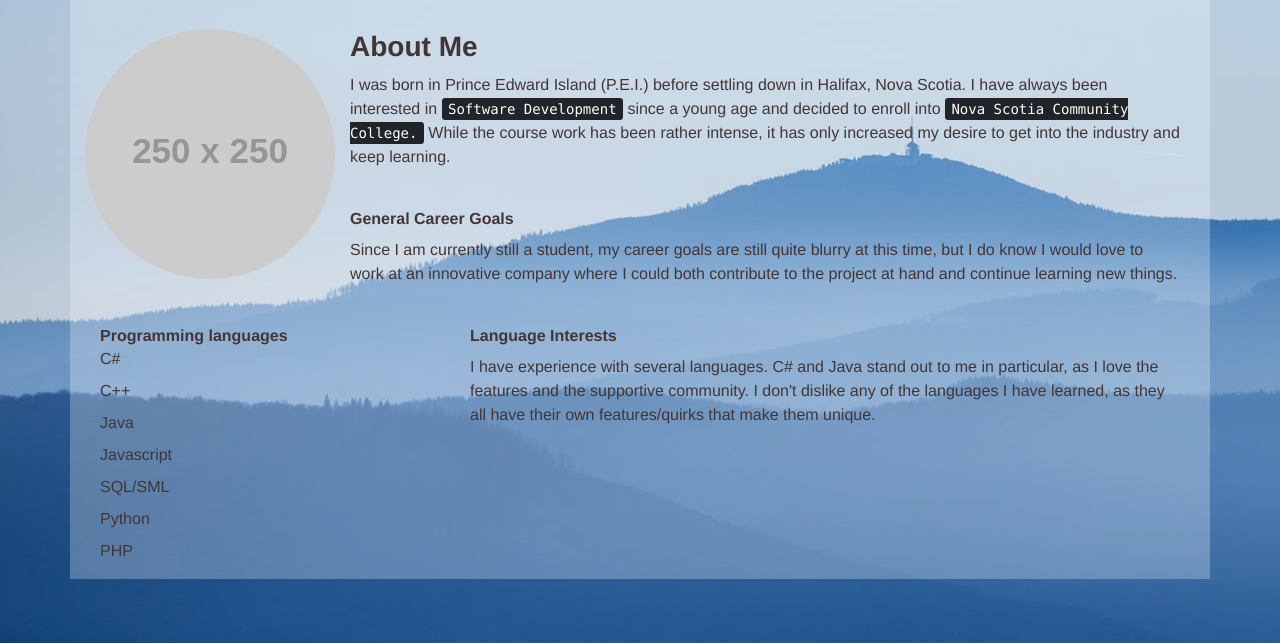
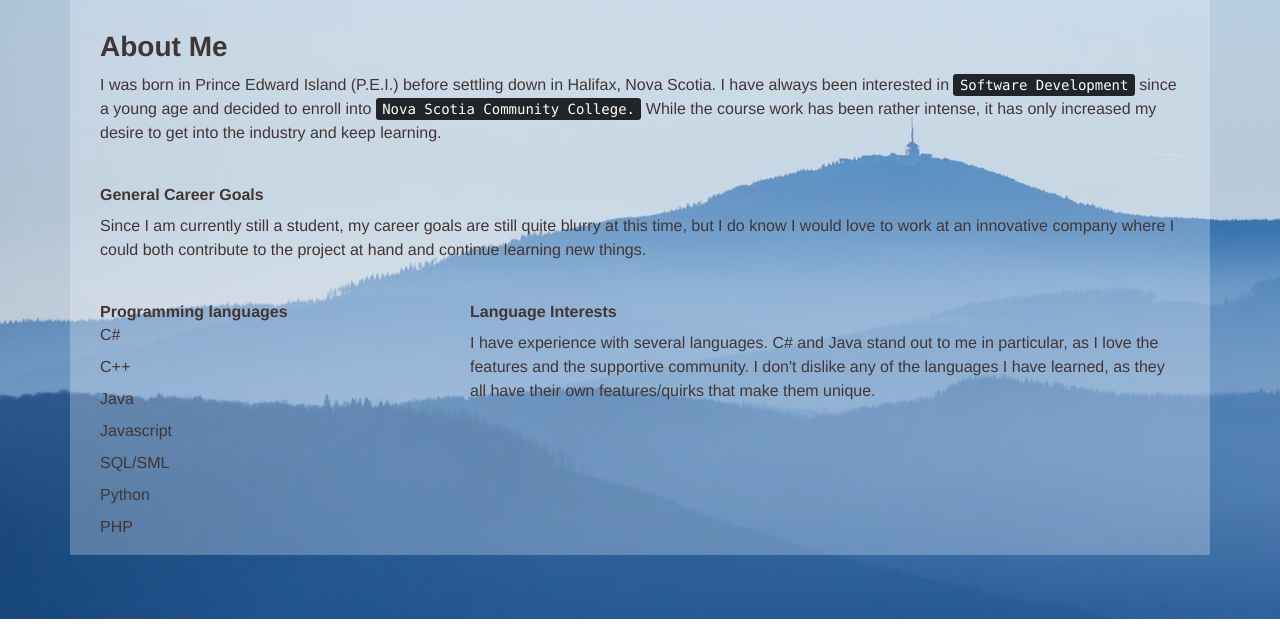
Before and after one commit to KyleMcCullough/KyleMcCullough.github.io, a plain HTML site: page index.html in a window 1280 px wide. Shown: the part 212-855 px from the top of the page. After the commit the page ends 831 px from the top, so only its background shows below. Drawn offline with nearby package versions, Linux system fonts and the light colour scheme; placeholder pictures from the web are drawn by us.

Commit message:
Removed placeholder image.

```diff
--- a/index.html
+++ b/index.html
@@ -35,7 +35,7 @@
 
 					<article class="row">
 						<article class="col-">
-							<a href="https://placeholder.com"><img class="rounded-circle" src="https://via.placeholder.com/250"></a>
+							<!-- <a href="https://placeholder.com"><img class="rounded-circle" src="https://via.placeholder.com/250"></a> -->
 						</article>
 
 						<article class="col">
```
